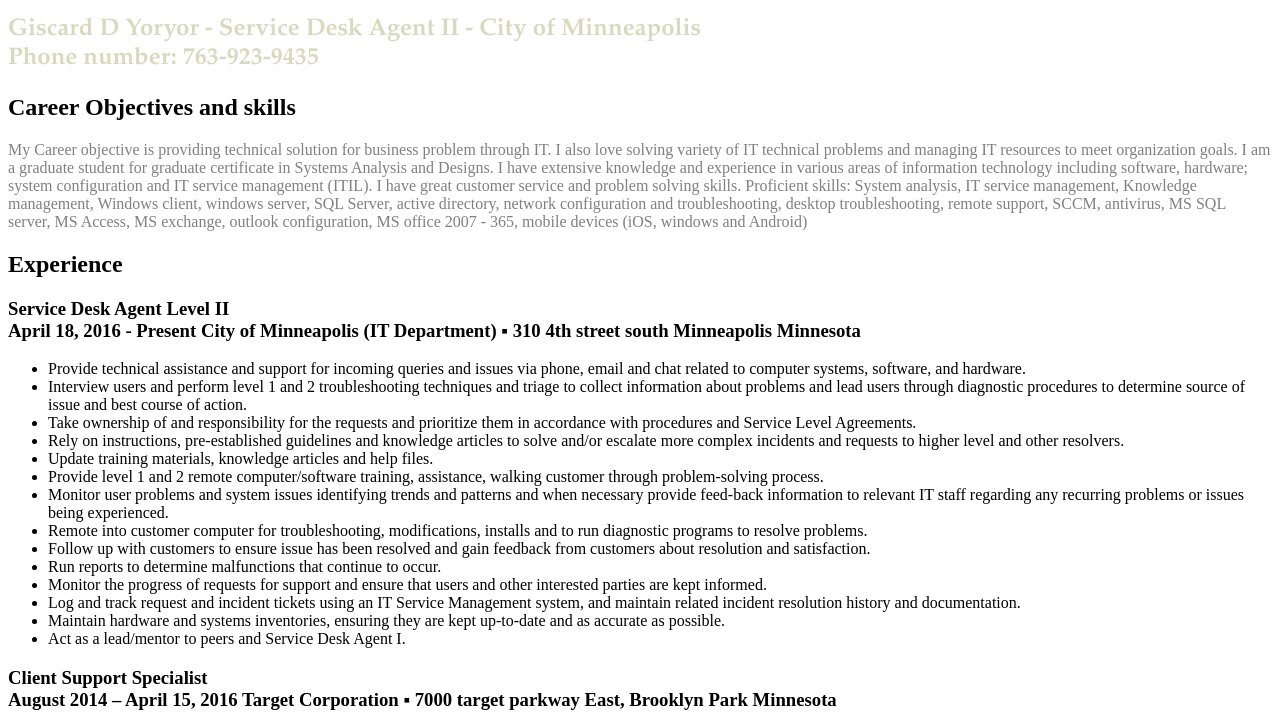
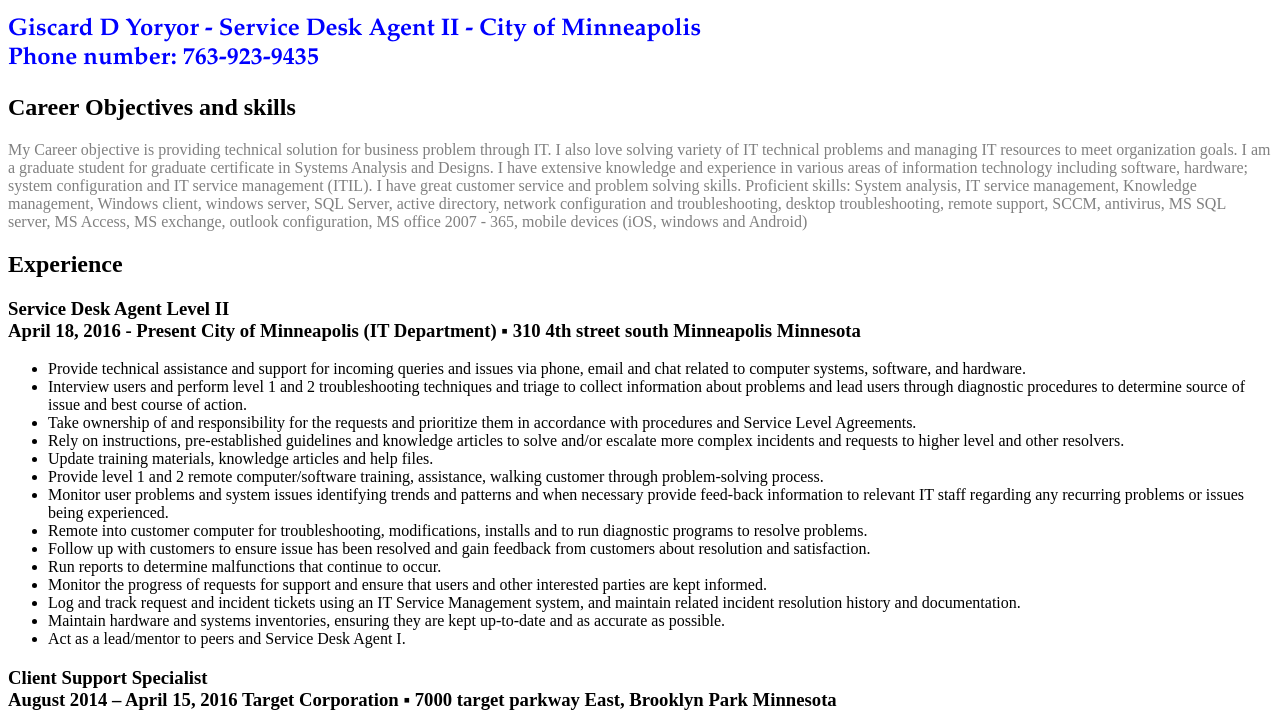
Before and after one commit to giscard2learn/giscard2learn.github.io, a plain HTML site: page index.html in a window 1280 px wide. Shown: the top 727 px of the page. Drawn offline with Linux system fonts and the light colour scheme.

Commit message:
Update style.css

```diff
--- a/style.css
+++ b/style.css
@@ -3,5 +3,5 @@
 }
 h1 {
 	font-family: Palatino, 'Palatino Linotype', serif; font-size: 24px;
-color: rgb(216,218,190);}
+color: blue;}
 }
```
